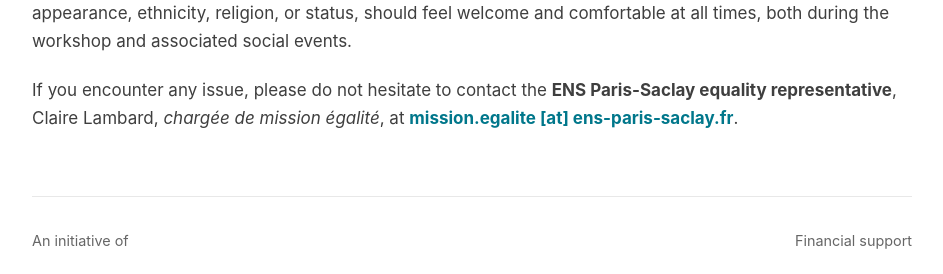
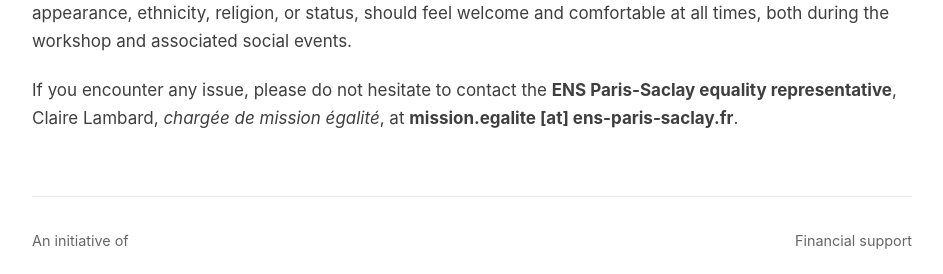
Before and after one commit to ai-society-governance/ai-society-governance.github.io, a Jekyll site: the page built from index.md, in a window 1280 px wide and 1400 px high, scrolled down 134 px. Shown: the part 949-1223 px from the top of the window, without its empty margins (168-1111 px from the left). Built offline with Jekyll 4.4.1, drawn with Linux system fonts in a browser that asks for light colours; our own code applies the rules of GitHub Pages for plain Markdown files.

Commit message:
Update link colors in main section

```diff
--- a/assets/css/style.css
+++ b/assets/css/style.css
@@ -171,12 +171,12 @@ a {
 }
 
 main a {
-  color: var(--accent);
+  color: inherit;
   text-decoration: none;
 }
 
 main a:hover {
-  text-decoration: underline;
+  color: var(--accent);
 }
 
 .event-meta {
```
